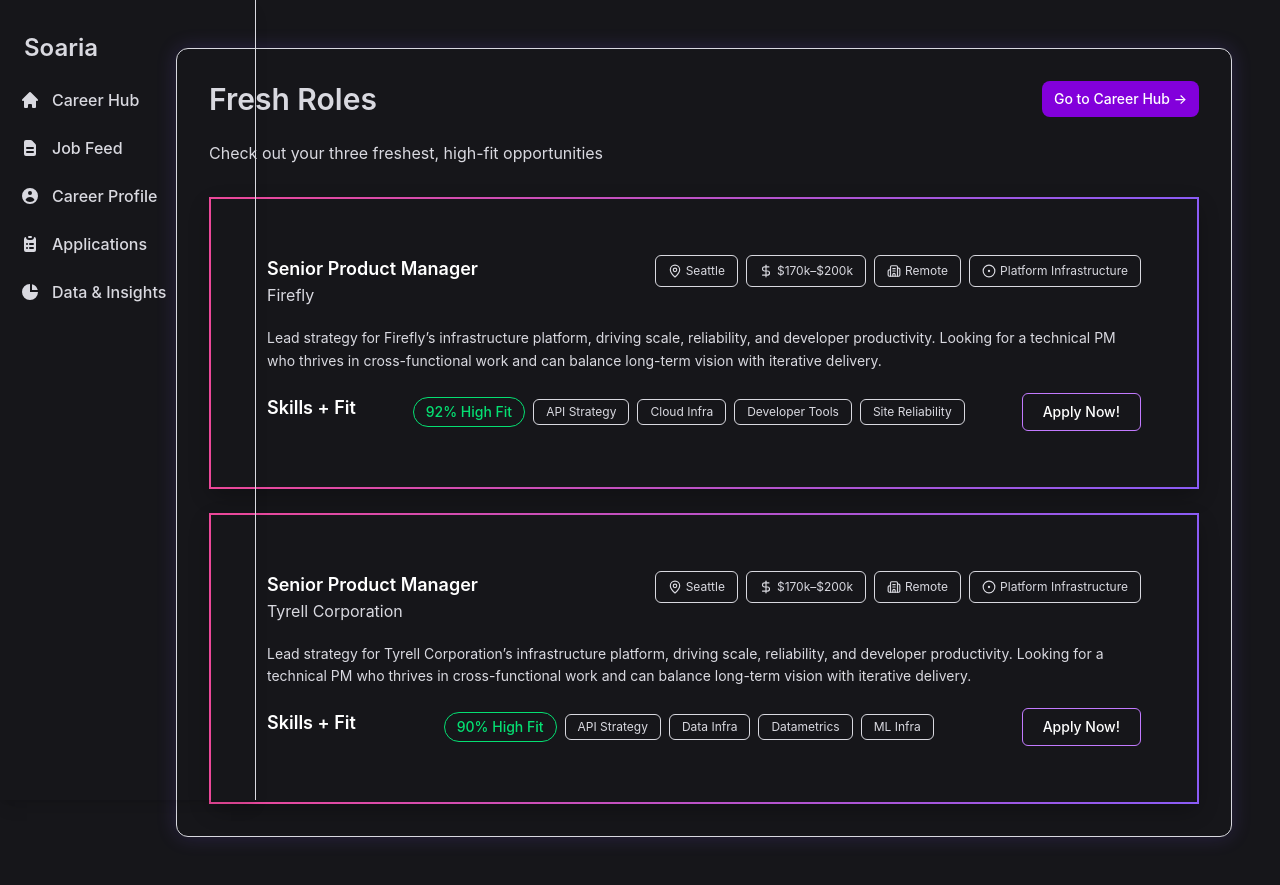
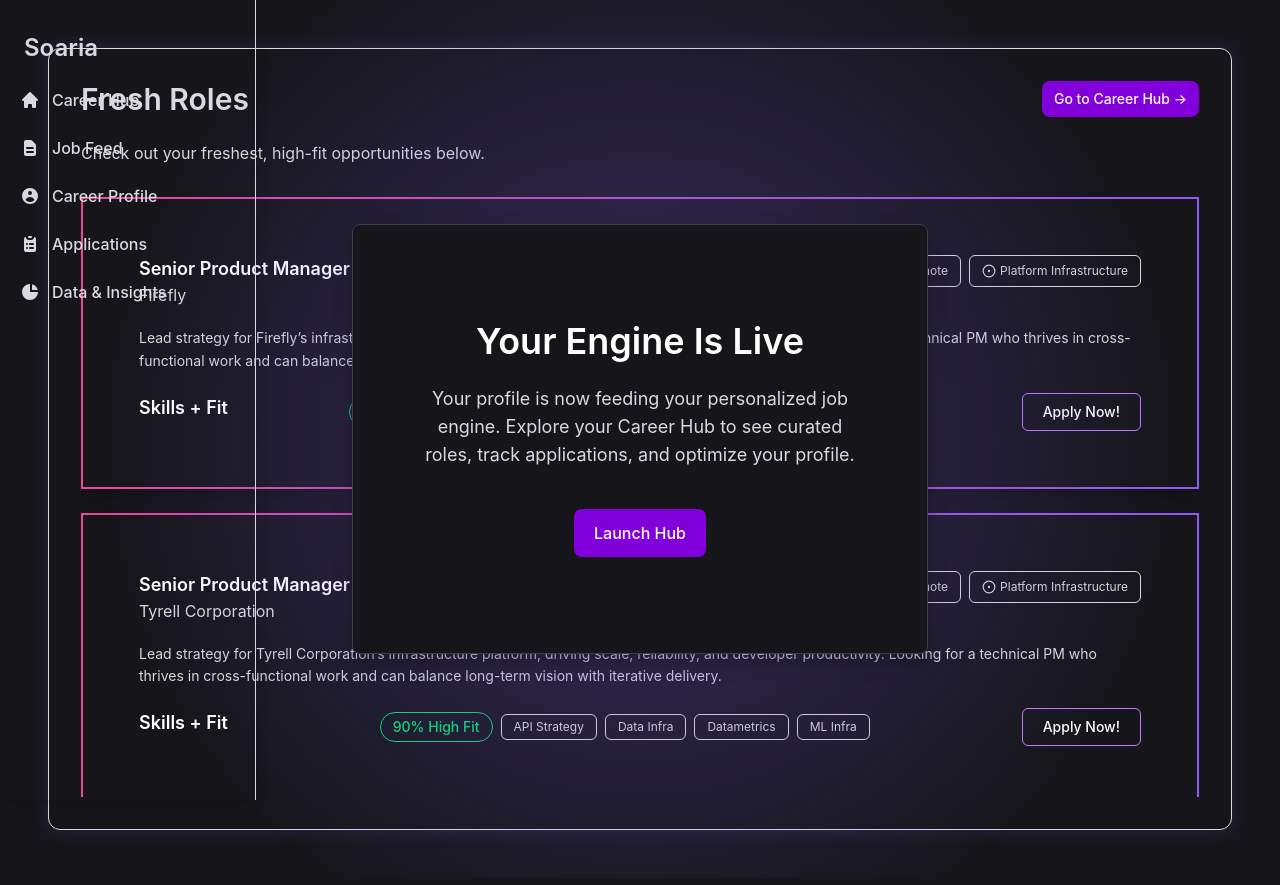
Before and after one commit to Soaria-pro/soaria-web, a Next.js app: page /careerhub in a window 1280 px wide. Built offline with nearby package versions, Linux system fonts and the light colour scheme.

Commit message:
[fix] launch modal functonality and adds jobs json for hub main

```diff
--- a/app/careerhub/page.tsx
+++ b/app/careerhub/page.tsx
@@ -1,22 +1,42 @@
 "use client";
 
+import { useState } from "react";
 import SidebarNav from "@/components/careerhub/SidebarNav";
 import CareerHubMain from "@/components/careerhub/CareerHubMain";
+import Launch from "@/components/careerhub/Launch";
 
 export default function CareerHubPage() {
+  const [showLaunchModal, setShowLaunchModal] = useState(true);
+
   return (
-    <div className="min-h-screen bg-background text-foreground relative">
+    <div className="min-h-screen bg-background text-foreground relative flex">
+      {/* Sidebar */}
       <SidebarNav />
 
       {/* Main content */}
       <main
         className="
-          ml-[10%]
+          flex-1
           p-4 md:p-10
           relative
           z-0
+          ml-0 md:ml-[10%]
+          transition-all duration-300
         "
       >
+        {/* Launch modal stays mounted, just fades out */}
+        <div
+          className={`transition-opacity duration-500 ${
+            showLaunchModal ? "opacity-100 visible" : "opacity-0 invisible"
+          }`}
+        >
+          <Launch
+            isVisible={showLaunchModal}
+            onClose={() => setShowLaunchModal(false)}
+          />
+        </div>
+
+        {/* Keep main content always rendered to prevent layout shift */}
         <CareerHubMain />
       </main>
     </div>
--- a/components/careerhub/CareerHubMain.tsx
+++ b/components/careerhub/CareerHubMain.tsx
@@ -1,35 +1,15 @@
 "use client";
 
+import jobs from "@/data/jobs.json";
 import JobCard from "@/components/careerhub/JobCard";
 import { Button } from "flowbite-react";
 
 export default function CareerHubMain() {
-  const placeholderJobs = [
-    {
-      id: 1,
-      title: "Senior Product Manager",
-      company: "Firefly",
-      location: "Seattle",
-      salary: "$170k–$200k",
-      tags: ["Remote", "Platform Infrastructure"],
-      fit: "92% High Fit",
-      skills: ["API Strategy", "Cloud Infra", "Developer Tools", "Site Reliability"],
-    },
-    {
-      id: 2,
-      title: "Senior Product Manager",
-      company: "Tyrell Corporation",
-      location: "Seattle",
-      salary: "$170k–$200k",
-      tags: ["Remote", "Platform Infrastructure"],
-      fit: "90% High Fit",
-      skills: ["API Strategy", "Data Infra", "Datametrics", "ML Infra"],
-    },
-  ];
 
   return (
-    <main className="p-8 w-2xl">
+    <main className="p-8 w-full mx-auto " style={{ maxWidth: "125rem" }}>
       <div className="bg-background/40 border border-white/10 rounded-xl p-8 shadow-[0_0_20px_rgba(127,90,240,0.2)]">
+        {/* Header */}
         <div className="flex items-center justify-between mb-6">
           <h2 className="text-3xl font-semibold">Fresh Roles</h2>
           <Button color="purple" size="sm">
@@ -38,11 +18,12 @@
         </div>
 
         <p className="text-foreground/70 mb-8">
-          Check out your three freshest, high-fit opportunities
+          Check out your freshest, high-fit opportunities below.
         </p>
 
-        <div className="space-y-6">
-          {placeholderJobs.map((job) => (
+        {/* Scrollable job list */}
+        <div className="space-y-6 overflow-y-auto max-h-[75vh] pr-2 scrollbar-thin scrollbar-thumb-purple-500/30 scrollbar-track-transparent">
+          {jobs.jobs.map((job) => (
             <JobCard key={job.id} job={job} />
           ))}
         </div>
--- a/components/careerhub/JobCard.tsx
+++ b/components/careerhub/JobCard.tsx
@@ -36,7 +36,7 @@
     <Card
       className={[
         // gradient border via border-image
-        "rounded-xl border-[2px]",
+        "relative rounded-xl border-[2px]",
         "[border-image:linear-gradient(to_right,#ec4899,#8b5cf6)_1]",
         "bg-white/[0.06] backdrop-blur-sm text-left flex flex-col gap-5 p-6",
       ].join(" ")}
--- a/components/careerhub/Launch.tsx
+++ b/components/careerhub/Launch.tsx
@@ -1,24 +1,39 @@
 "use client";
 
-import { motion } from "framer-motion";
+import { motion, AnimatePresence } from "framer-motion";
 import { Button } from "flowbite-react";
 import Card from "@/components/Card";
 
-export default function Launch({ onClose }: { onClose: () => void }) {
+interface LaunchProps {
+  onClose: () => void;
+  isVisible: boolean;
+}
+
+export default function Launch({ onClose, isVisible }: LaunchProps) {
   return (
-    <div className="absolute inset-0 z-40 flex items-center justify-center backdrop-blur-md bg-black/40">
+    <AnimatePresence>
+      {isVisible && (
+        <motion.div
+          key="launch-modal"
+          initial={{ opacity: 0 }}
+          animate={{ opacity: 1 }}
+          exit={{ opacity: 0 }}
+          transition={{ duration: 0.4, ease: "easeOut" }}
+          className="absolute inset-0 z-40 flex items-center justify-center backdrop-blur-md bg-black/40"
+        >
           {/* Radial glow background */}
           <div className="absolute inset-0 bg-[radial-gradient(circle_at_center,_rgba(127,90,240,0.35),_transparent_70%)] pointer-events-none" />
 
           <motion.div
             initial={{ opacity: 0, y: 40, scale: 0.96 }}
             animate={{ opacity: 1, y: 0, scale: 1 }}
-        transition={{ duration: 0.6, ease: 'easeOut' }}
-        className="relative z-10 w-full max-w-2xl px-6 sm:px-10"
+            exit={{ opacity: 0, y: 20, scale: 0.95 }}
+            transition={{ duration: 0.5, ease: "easeOut" }}
+            className="relative z-10 w-full max-w-xl px-12 sm:px-10"
           >
-        <Card className="relative text-center py-24 sm:py-28 px-10 sm:px-16 bg-background/70 backdrop-blur-2xl border border-purple-500/30 shadow-[0_0_80px_rgba(127,90,240,0.25)]">
-          <h1 className="text-5xl font-semibold mb-6 text-white">
-            Your Engine Is Live ⚡
+            <Card className="justify-items-center relative text-center py-24 sm:py-28 px-16 sm:px-20 bg-background/70 backdrop-blur-2xl border border-purple-500/30 shadow-[0_0_80px_rgba(127,90,240,0.25)]">
+              <h1 className="text-4xl font-semibold mb-6 text-white">
+                Your Engine Is Live
               </h1>
               <p className="text-lg text-foreground/80 mb-10 max-w-xl mx-auto">
                 Your profile is now feeding your personalized job engine. Explore
@@ -30,6 +45,8 @@
               </Button>
             </Card>
           </motion.div>
-    </div>
+        </motion.div>
+      )}
+    </AnimatePresence>
   );
 }
--- /dev/null
+++ b/data/jobs.json
@@ -0,0 +1,104 @@
+{
+  "jobs": [
+      {
+        "id": 1,
+        "title": "Senior Product Manager",
+        "company": "Firefly",
+        "location": "Seattle",
+        "salary": "$170k–$200k",
+        "tags": ["Remote", "Platform Infrastructure"],
+        "fit": "92% High Fit",
+        "skills": ["API Strategy", "Cloud Infra", "Developer Tools", "Site Reliability"]
+      },
+      {
+        "id": 2,
+        "title": "Senior Product Manager",
+        "company": "Tyrell Corporation",
+        "location": "Seattle",
+        "salary": "$170k–$200k",
+        "tags": ["Remote", "Platform Infrastructure"],
+        "fit": "90% High Fit",
+        "skills": ["API Strategy", "Data Infra", "Datametrics", "ML Infra"]
+      },
+      {
+        "id": 3,
+        "title": "Lead UX Designer",
+        "company": "Nova Systems",
+        "location": "San Francisco",
+        "salary": "$150k–$180k",
+        "tags": ["Hybrid", "Enterprise SaaS"],
+        "fit": "88% Strong Fit",
+        "skills": ["Figma", "Design Systems", "User Research", "Accessibility"]
+      },
+      {
+        "id": 4,
+        "title": "AI Research Engineer",
+        "company": "Blue Horizon Labs",
+        "location": "New York",
+        "salary": "$190k–$220k",
+        "tags": ["Remote", "AI & ML"],
+        "fit": "95% Excellent Fit",
+        "skills": ["LLMs", "Deep Learning", "Python", "PyTorch"]
+      },
+      {
+        "id": 5,
+        "title": "Data Product Manager",
+        "company": "Helios Analytics",
+        "location": "Austin",
+        "salary": "$160k–$190k",
+        "tags": ["On-site", "Data Platform"],
+        "fit": "87% Strong Fit",
+        "skills": ["Data Warehousing", "ETL", "SQL", "Stakeholder Management"]
+      },
+      {
+        "id": 6,
+        "title": "Principal Engineer",
+        "company": "Quantum Forge",
+        "location": "Boston",
+        "salary": "$200k–$240k",
+        "tags": ["Remote", "Cloud Infrastructure"],
+        "fit": "91% High Fit",
+        "skills": ["Kubernetes", "AWS", "Distributed Systems", "Scalability"]
+      },
+      {
+        "id": 7,
+        "title": "Growth Marketing Lead",
+        "company": "Orbitly",
+        "location": "Los Angeles",
+        "salary": "$140k–$170k",
+        "tags": ["Hybrid", "B2B SaaS"],
+        "fit": "85% Good Fit",
+        "skills": ["SEO", "Performance Marketing", "Product Analytics", "Conversion Optimization"]
+      },
+      {
+        "id": 8,
+        "title": "Software Engineer II",
+        "company": "Zenith Robotics",
+        "location": "Denver",
+        "salary": "$130k–$160k",
+        "tags": ["On-site", "Autonomous Systems"],
+        "fit": "84% Good Fit",
+        "skills": ["C++", "ROS", "Computer Vision", "Embedded Systems"]
+      },
+      {
+        "id": 9,
+        "title": "Technical Program Manager",
+        "company": "Lunaris",
+        "location": "Chicago",
+        "salary": "$150k–$180k",
+        "tags": ["Remote", "AI Infrastructure"],
+        "fit": "89% Strong Fit",
+        "skills": ["Agile", "Cross-Functional Leadership", "System Design", "Risk Management"]
+      },
+      {
+        "id": 10,
+        "title": "Head of Product Operations",
+        "company": "Vertex Dynamics",
+        "location": "San Diego",
+        "salary": "$180k–$210k",
+        "tags": ["Hybrid", "Operational Excellence"],
+        "fit": "93% High Fit",
+        "skills": ["Product Strategy", "Metrics Design", "Process Optimization", "Stakeholder Alignment"]
+      }
+  ]
+}
```
Lines whose indentation alone changed are shown as unchanged.
